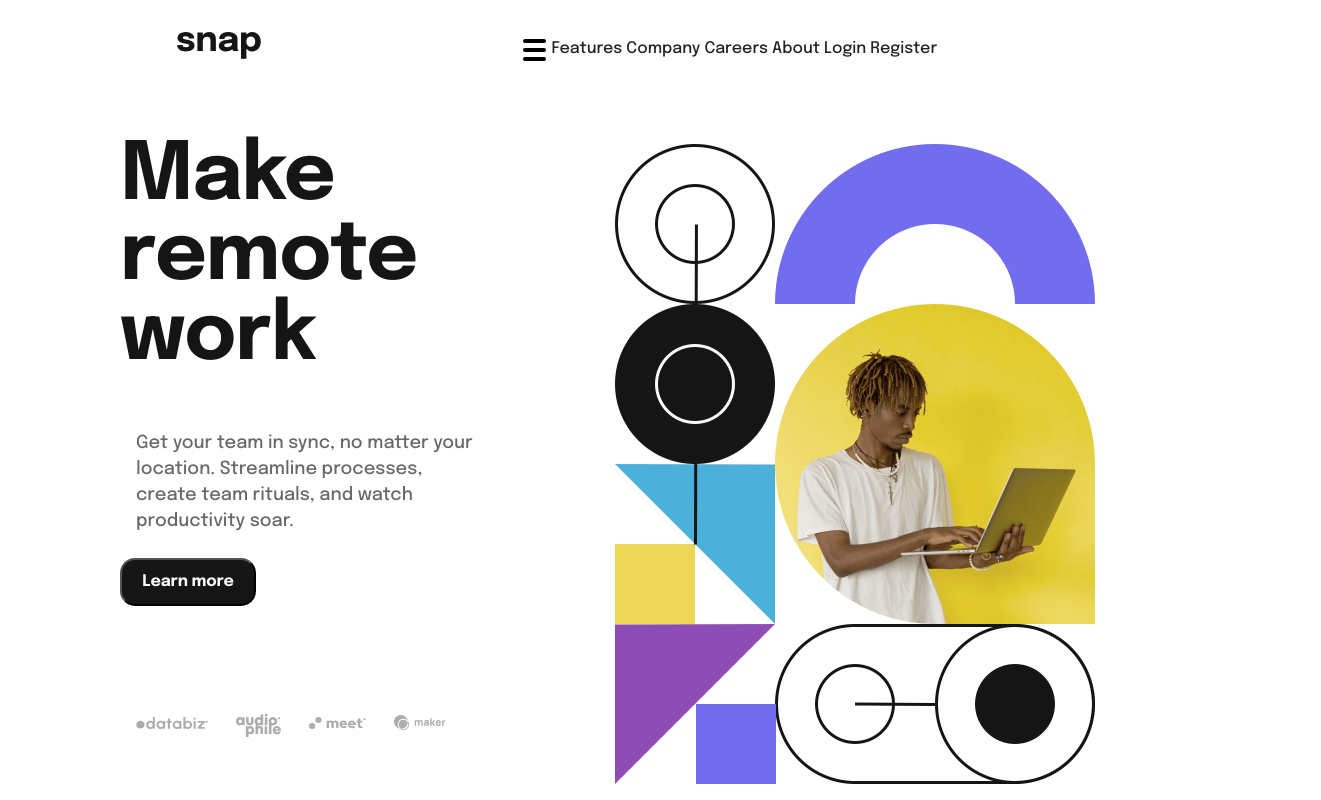
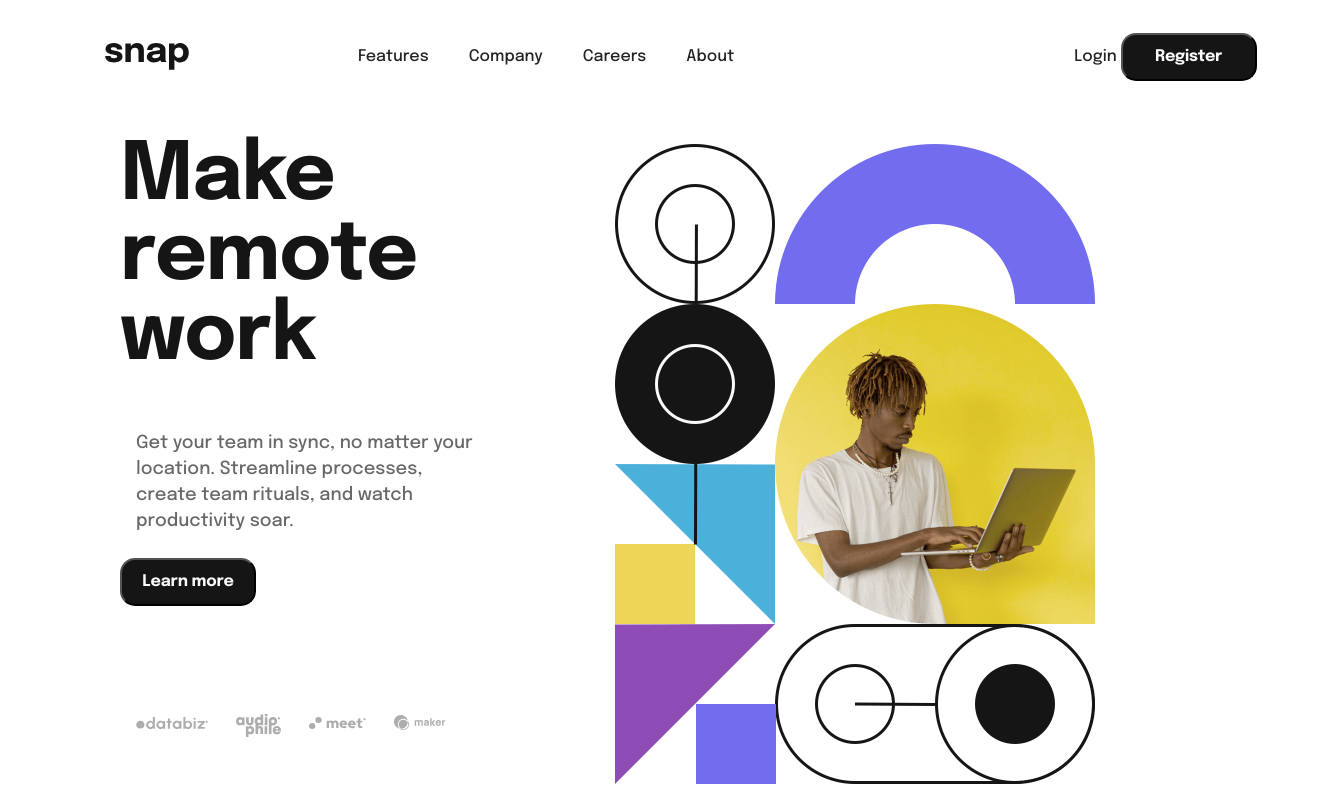
Before and after one commit to amirestes/dropdown, a plain HTML site: page index.html in a window 1280 px wide. Shown: the top 800 px of the page, 1321 px wide, since content can reach past the window. Drawn offline with Linux system fonts and the light colour scheme.

Commit message:
added nav styling created nav ol

```diff
--- a/css/main.css
+++ b/css/main.css
@@ -182,15 +182,28 @@ textarea {
                 transform 200ms ease 0.12s;
   }
 
+  #myLinks {
+    display: none;
+  }
 
   .snap {
     margin: 16px;
     width: 90%;
     height: 35px;
     display: flex;
-    justify-content: space-evenly;
+    justify-content: space-between;
     flex-direction: row;
+    align-items: baseline;
+  }
 
+  ul {
+    list-style-type: none;
+    display: flex;
+    flex-direction: row;
+  }
+
+  li {
+    padding-right: 40px;
   }
 
   .hero {
@@ -372,6 +385,32 @@ footer {
   .snap{
     margin-top: 32px;
     margin-left: 41px;
+    display: flex;
+    justify-content: space-around;
+    width: 100%;
+  }
+
+  .topnav {
+    display: flex;
+    flex-direction: row;
+    justify-content: space-evenly;
+    align-items: baseline;
+    margin: 0;
+  }
+
+  #myLinks {
+    display: flex;
+    justify-content: space-between;
+    flex-direction: row;
+    align-items: baseline;
+  }
+
+  .hamburger {
+    display: none;
+  }
+
+  #about {
+    margin-right: 300px;
   }
   .desktop {
     display: flex;
--- a/index.html
+++ b/index.html
@@ -23,30 +23,36 @@
           <img src="./images/logo.svg" alt="snap logo">
         </figure>
         <!-- top navigation menu -->
-        <nav class="desktop topnav">
+        <nav class="topnav">
           <button class="hamburger">
             <span class="hamburger-bars"></span>
           </button>
           <!-- the above code creates the hamburger menu using this instead of an image so it can be animated-->
           <div id="myLinks">
-          Features
+            <div id="about">
+              <ul>
+                <li>Features</li>
                 <!--
                 Todo List
                 Calendar
                 Reminders
                 Planning
                 -->
-          Company
+                <li>Company</li>
                 <!--
                 History
                 Our Team
                 Blog
                 -->
-          Careers
-          About
+                <li>Careers</li>
+                <li>About</li>
+              </ul>
 
+            </div>
+            <div>
               Login
-          Register
+              <button>Register</button>
+            </div>
         </div>
         </nav>
       </div>
```
Also changed, not shown: index.js (deleted). Lines whose indentation alone changed are shown as unchanged.
